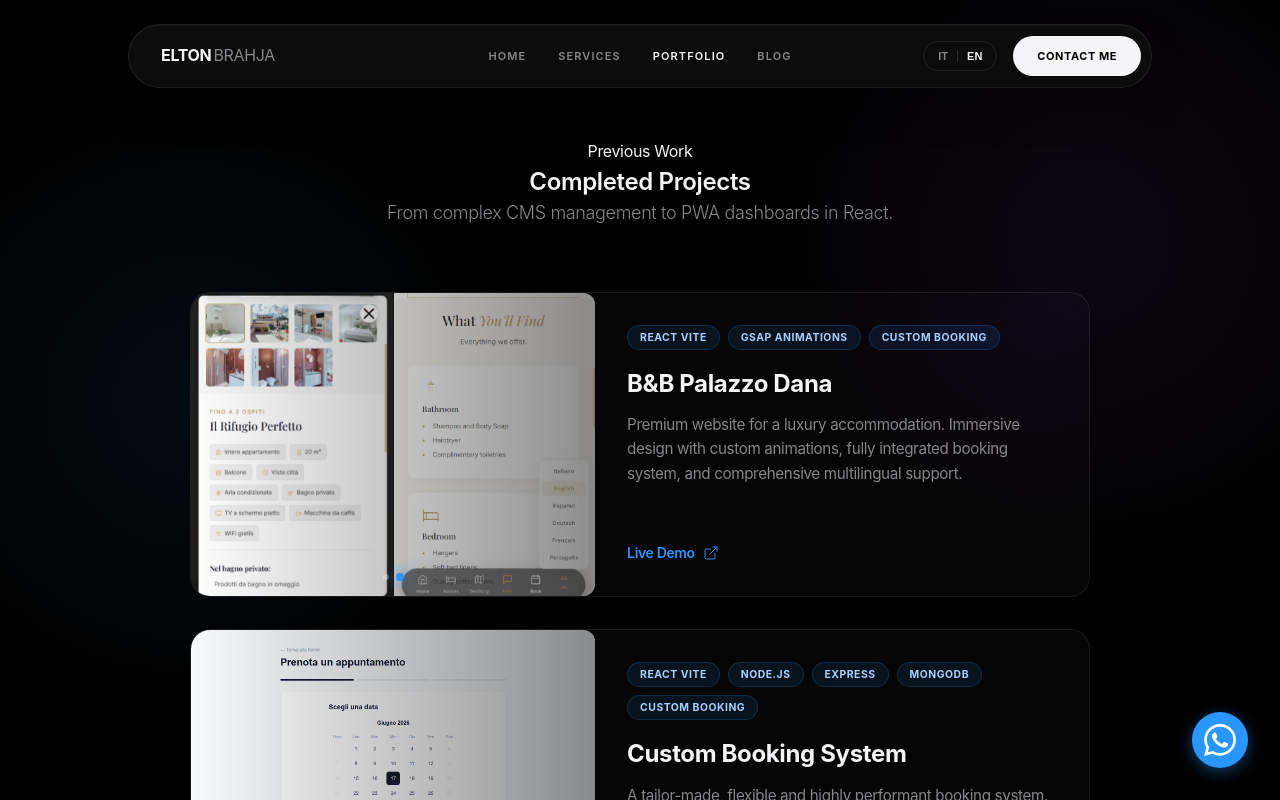
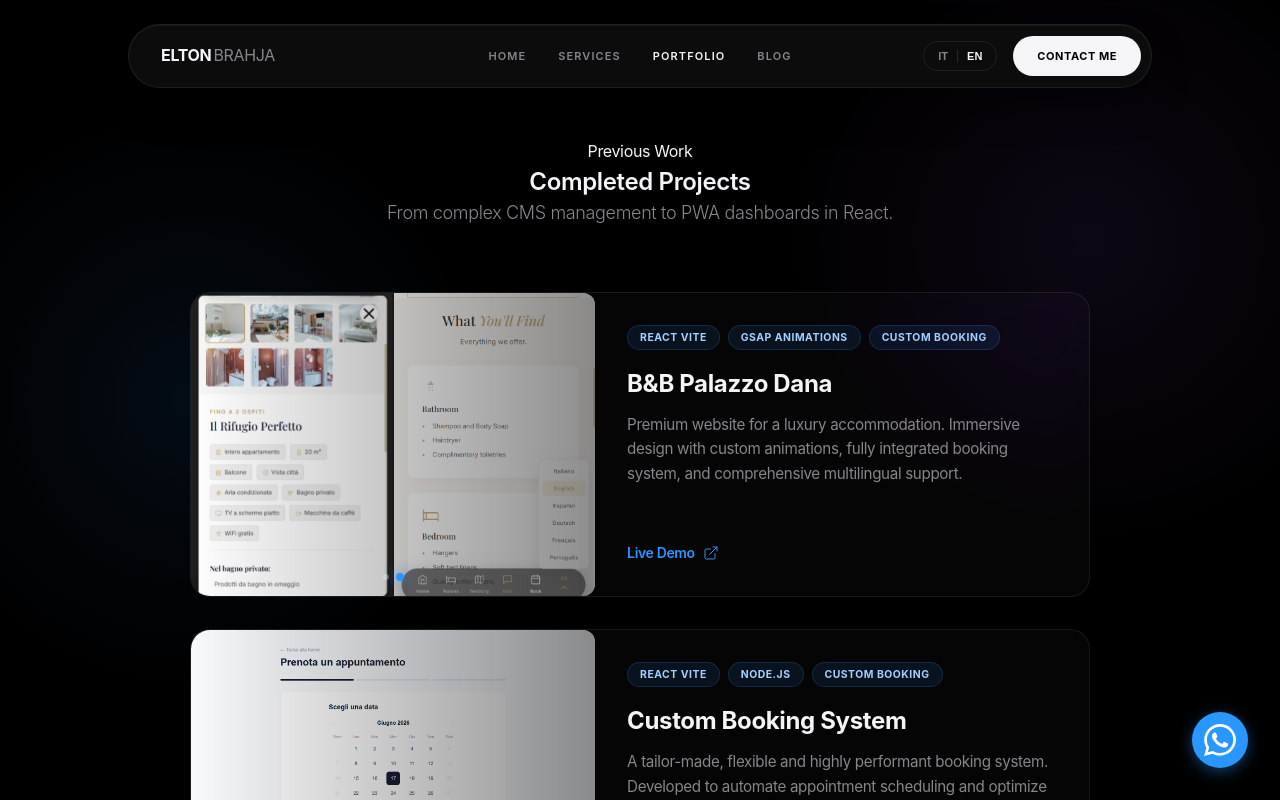
Before and after one commit to eltonbrahja/myPortfolio, a React (Vite) app: page /en/portfolio in a window 1280 px wide. Shown: the top 800 px of the page. Built offline with nearby package versions, Linux system fonts and the light colour scheme.

Commit message:
feat: implement Portfolio page with dynamic project gallery and lightbox support

```diff
--- a/src/pages/Portfolio.jsx
+++ b/src/pages/Portfolio.jsx
@@ -26,7 +26,7 @@ import './Portfolio.css';const Portfolio = () => {
     {
       title: t('portfolio.projects')[1].title,
       images: ["/prenotazione/prenotazione1.png", "/prenotazione/prenotazione2.png", "/prenotazione/prenotazione3.png", "/prenotazione/prenotazione4.png"],
-      tags: ["REACT VITE", "NODE.JS", "EXPRESS", "MONGODB", "CUSTOM BOOKING"],
+      tags: ["REACT VITE", "NODE.JS", "CUSTOM BOOKING"],
       description: t('portfolio.projects')[1].description,
       internalLink: "/portfolio/custom-booking",
       linkText: t('portfolio.projects')[1].linkText
```
